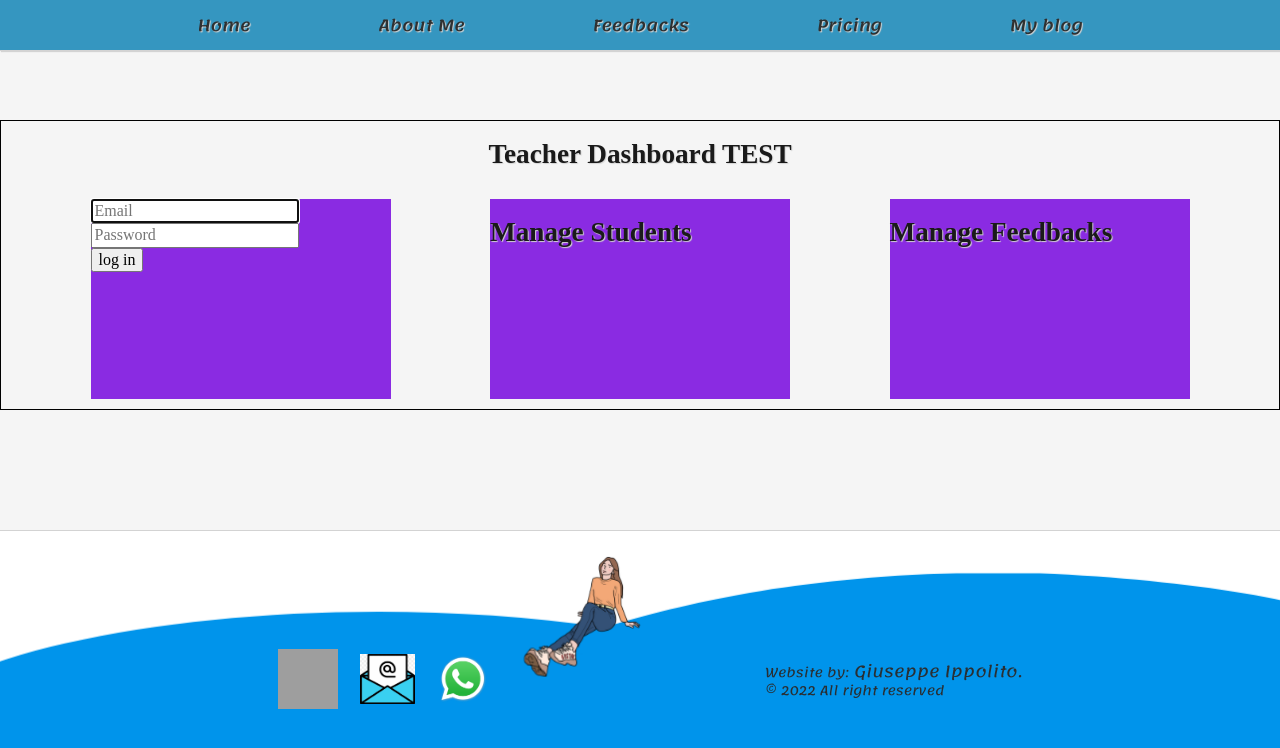
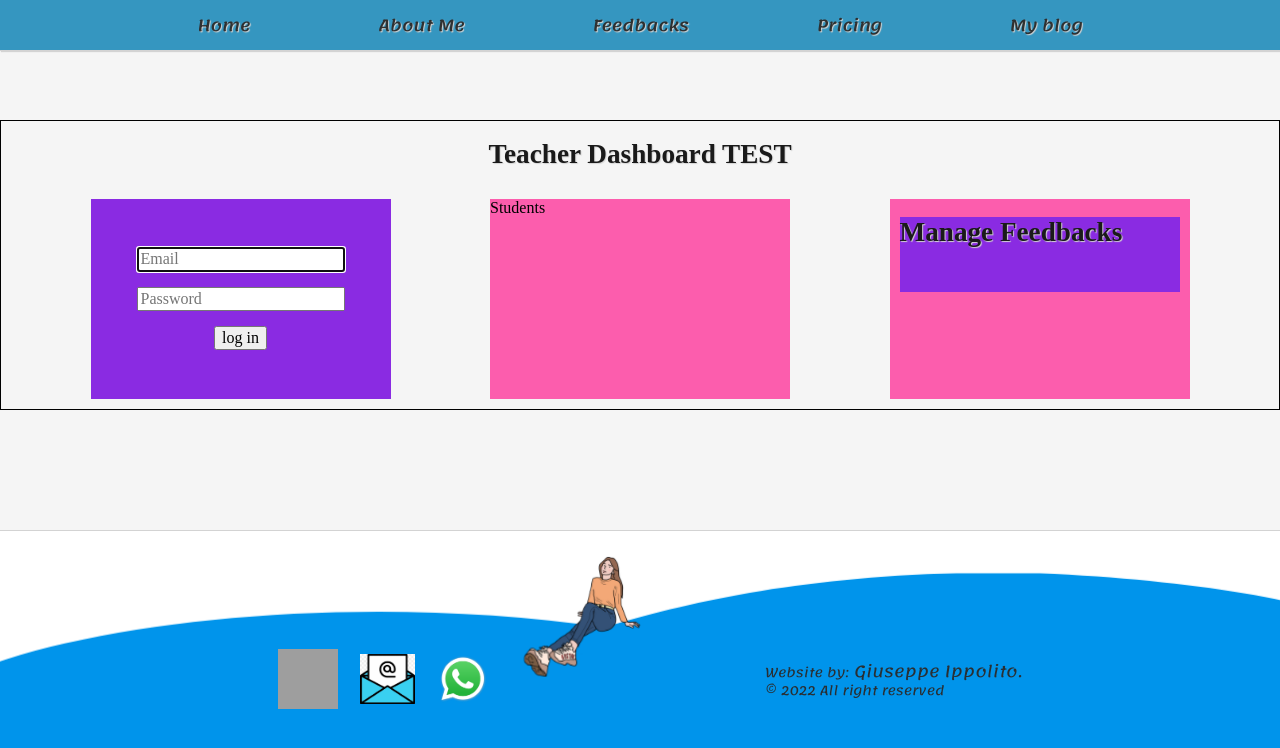
Before and after one commit to 2gi3/thinkthaithai, a Next.js app: page /teacher in a window 1280 px wide. Shown: the top 748 px of the page. Built offline with nearby package versions, Linux system fonts and the light colour scheme; grey boxes are pictures that could not be loaded; a web font is replaced by a local one.

Commit message:
minor refactoring

```diff
--- a/components/studentsList/StudentsList.jsx
+++ b/components/studentsList/StudentsList.jsx
@@ -1,5 +1,6 @@
 import Link from 'next/link'
 import { useState, useRef, useMemo, useEffect } from 'react'
+import NewStudentForm from '../teacher/NewStudentForm'
 import styles from './studentsList.module.scss'
 
 
@@ -39,6 +40,9 @@ const StudentsList = () => {
         <>
         <div className={styles.container}>
             <h1>List of test students</h1>
+            <div>
+            <NewStudentForm />
+            </div>
             {students.map(student => (
                 <Link
                     href={{
--- a/components/teacher/StudentCRUD.jsx
+++ /dev/null
@@ -1,12 +0,0 @@
-import styles from './studentCRUD.module.scss'
-
-
-const StudentCRUD =()=>{
-    return(
-        <div className={styles.container}>
-        <h1>Manage Students</h1>
-        </div>
-    )
-}
-
-export default StudentCRUD
--- a/components/teacher/feedbacksCRUD.module.scss
+++ b/components/teacher/feedbacksCRUD.module.scss
@@ -2,7 +2,6 @@
 
 .container{
     margin: 10px;
-    height: 200px;
-    width: 300px;
+    height: 75px;
     background: blueviolet;
 }
--- a/components/teacher/logIn.module.scss
+++ b/components/teacher/logIn.module.scss
@@ -5,4 +5,15 @@
     height: 200px;
     width: 300px;
     background: blueviolet;
+    form{
+        height: 100%;
+        display: flex;
+    flex-direction: column;
+    justify-content: center;
+    align-items: center;
+    padding: 15px;
+    .inputBox{
+        margin-bottom:15px;
+    }
+    }
 }
--- a/pages/teacher/index.jsx
+++ b/pages/teacher/index.jsx
@@ -1,16 +1,22 @@
+import Link from 'next/link'
 import FeedbacksCRUD from '../../components/teacher/FeedbacksCRUD';
 import LogIn from '../../components/teacher/LogIn';
-import StudentCRUD from '../../components/teacher/StudentCRUD';
 import styles from '../../styles/teacherIndex.module.scss';
-const teacher =()=>{
-    return(
+const teacher = () => {
+    return (
         <div className={styles.dashboard}>
             <div className={styles.dashboardTitle}>
-        <h1>Teacher Dashboard TEST</h1>
-        </div>
-        <LogIn />
-        <StudentCRUD />
-        <FeedbacksCRUD />
+                <h1>Teacher Dashboard TEST</h1>
+            </div>
+            <LogIn />
+            <Link href='/students'>
+                <div className={styles.dashboardBox}>
+                    Students
+                </div>
+            </Link>
+            <div className={styles.dashboardBox}>
+            <FeedbacksCRUD />
+            </div>
         </div>
     )
 }
--- a/styles/teacherIndex.module.scss
+++ b/styles/teacherIndex.module.scss
@@ -9,4 +9,10 @@
         width: 100%;
         text-align: center;
     }
+    .dashboardBox{
+        margin: 10px;
+    height: 200px;
+    width: 300px;
+    background: rgb(252, 93, 173);
+    }
 }
```
Also changed, not shown: components/studentsList/SingleStudent.jsx (+15 -7 lines), components/teacher/NewStudentForm.jsx (added, +55 -0 lines), components/teacher/NewStudentForm.module.scss (renamed from components/teacher/studentCRUD.module.scss).
